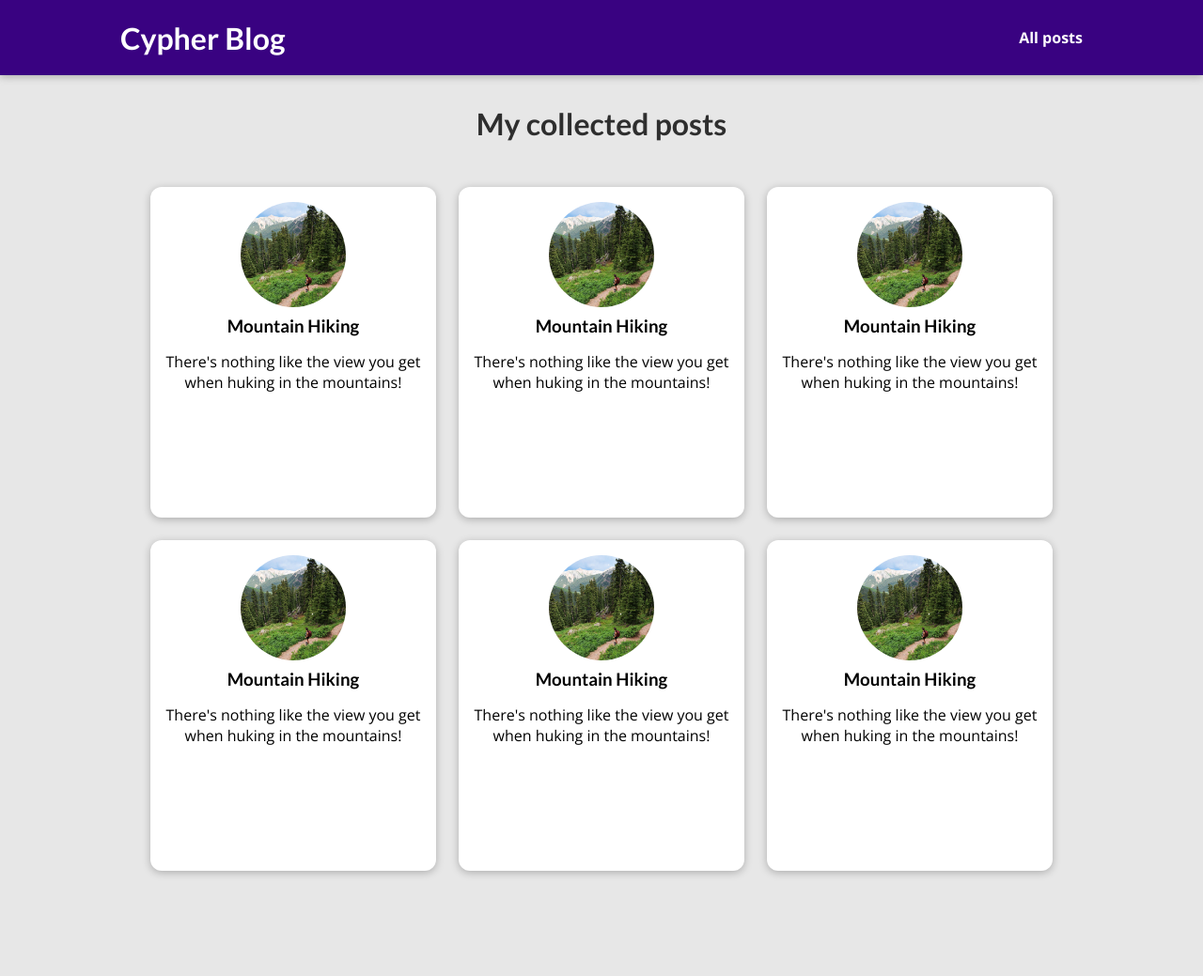
After one commit to DhananjayK24/blog_site, a Django app: page /posts/ in a window 1280 px wide. The commit adds this page. Shown: the whole page at 94% size. Run offline with Django 5.2, Linux system fonts and the light colour scheme.

Commit message:
Added individual posts view

```diff
--- /dev/null
+++ b/blog/static/blog/all-posts.css
@@ -0,0 +1,43 @@
+body {
+  background-color: #e7e7e7;
+}
+
+#main-navigation {
+  background-color: #390281;
+  box-shadow: 0 2px 8px rgba(0, 0, 0, 0.25);
+}
+
+#all-posts {
+  margin: 7rem auto;
+  width: 90%;
+  max-width: 60rem;
+}
+
+#all-posts h2 {
+  text-align: center;
+  font-size: 2rem;
+  color: #2e2e2e;
+  margin: 3rem 0;
+}
+
+ul {
+  list-style: none;
+  margin: 0;
+  padding: 0;
+  display: grid;
+  grid-template-columns: repeat(auto-fill, minmax(17rem, 1fr));
+  gap: 1.5rem;
+}
+
+.post img {
+  width: 7rem;
+  height: 7rem;
+}
+
+.post a {
+  height: 22rem;
+  transform-origin: center;
+  box-shadow: 0 2px 8px rgba(0, 0, 0, 0.25);
+  border-radius: 12px;
+  background-color: white;
+}
--- /dev/null
+++ b/blog/static/blog/post.css
@@ -0,0 +1,43 @@
+.post {
+  display: flex;
+  flex-direction: column;
+  align-items: center;
+  text-align: center;
+}
+
+.post a {
+  text-decoration: none;
+  color: black;
+  transition: all 0.2s ease;
+  padding: 1rem;
+}
+
+.post a:hover,
+.post a:active {
+  transform: scale(1.1);
+  background-color: #390281;
+  color: white;
+}
+
+.post img {
+  width: 5rem;
+  height: 5rem;
+  object-fit: cover;
+  border-radius: 50%;
+}
+
+.post h3 {
+  margin: 0.25rem 0;
+}
+
+.post time {
+  color: #666666;
+  margin: 0.25rem;
+  font-style: italic;
+  font-size: 0.85rem;
+}
+
+.post:hover time,
+.post:active time {
+  color: white;
+}
--- /dev/null
+++ b/blog/templates/blog/all-posts.html
@@ -0,0 +1,26 @@
+{% extends "base.html" %}
+{% load static %}
+
+{% block title %} All My Posts {% endblock %}
+
+{% block css_files %}
+    <link rel="stylesheet" href="{% static "blog/post.css" %}" />
+    <link rel="stylesheet" href="{% static "blog/all-posts.css" %}" />
+{% endblock%}
+
+{% block content %}
+
+<section id="all-posts">
+    <h2>My collected posts</h2>
+
+    <ul>
+        {% include "blog/includes/post.html" %}
+        {% include "blog/includes/post.html" %}
+        {% include "blog/includes/post.html" %}
+        {% include "blog/includes/post.html" %}
+        {% include "blog/includes/post.html" %}
+        {% include "blog/includes/post.html" %}
+    </ul>
+</section>
+
+{% endblock %}
--- /dev/null
+++ b/blog/templates/blog/includes/post.html
@@ -0,0 +1,20 @@
+{% load static %}
+
+<li>
+    <article class="post">
+        <a style=" height: 22rem;
+                    transform-origin: center;
+                    box-shadow: 0 2px 8px rgba(0, 0, 0, 0.25);
+                    border-radius: 12px;
+                    background-color: white;"
+            href="">
+            <img style=" width: 7rem; height: 7rem" src="{% static "blog/images/Hiking.jpg" %}" alt="Moutain Hiking" />
+            <div class="post__content">
+                <h3>Mountain Hiking</h3>
+                <p>There's nothing like the view you get when
+                    huking in the mountains!
+                </p>
+            </div>
+        </a>
+    </article>
+</li>
--- a/blog/urls.py
+++ b/blog/urls.py
@@ -4,6 +4,6 @@ from . import views
 
 urlpatterns = [
     path("", views.starting_page, name="starting_page"),
-    path("/posts", views.posts, name="posts_page"),
-    path("/posts/<slug:slug>", views.post_detail, name="post_detail_page")
+    path("posts/", views.individual_posts, name="posts_page"),
+    path("/posts/<slug:slug>", views.detail_post, name="post_detail_page")
 ]
--- a/blog/views.py
+++ b/blog/views.py
@@ -1,12 +1,13 @@
 from django.shortcuts import render
+import logging
 
 # Create your views here.
 
 def starting_page(request):
     return render(request, "blog/index.html")
 
-def posts(request):
+def individual_posts(request):
+    return render(request, "blog/all-posts.html")
+
+def detail_post(request):
     pass
-
-def post_detail(request):
-    pass
--- a/templates/base.html
+++ b/templates/base.html
@@ -11,6 +11,12 @@
     {% block css_files %}{% endblock %}
   </head>
   <body>
+    <header id="main-navigation">
+    <h1><a href="{% url "starting_page" %}">Cypher Blog</a></h1>
+    <nav>
+        <a href="{% url "posts_page" %}">All posts</a>
+    </nav>
+    </header>
     {% block content %} {% endblock %}
   </body>
 </html>
```
Also changed, not shown: blog/templates/blog/index.html (+5 -21 lines), blog/static/blog/images/Hiking.jpg (added), blog/static/blog/images/cypher.png (added).
